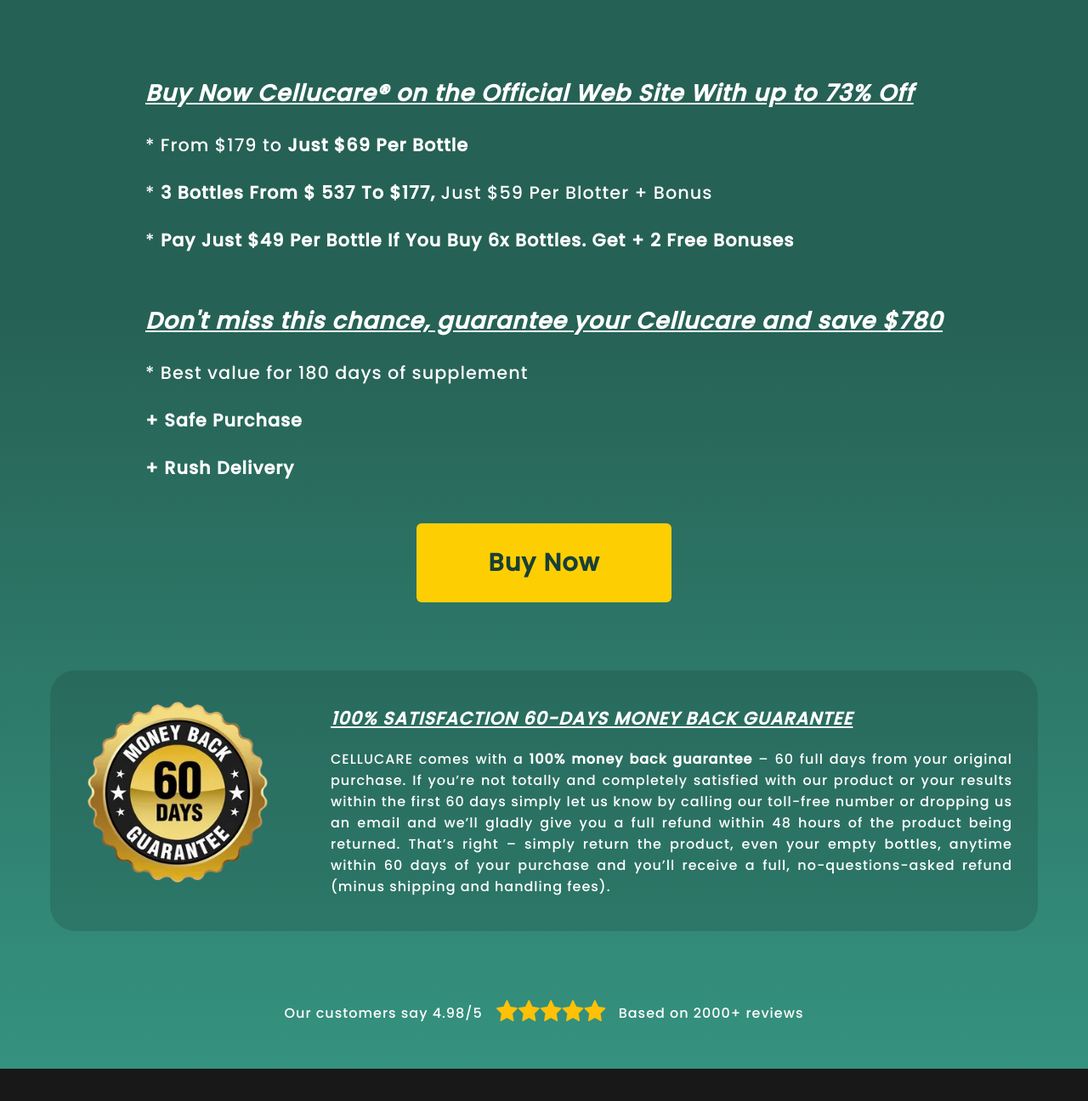
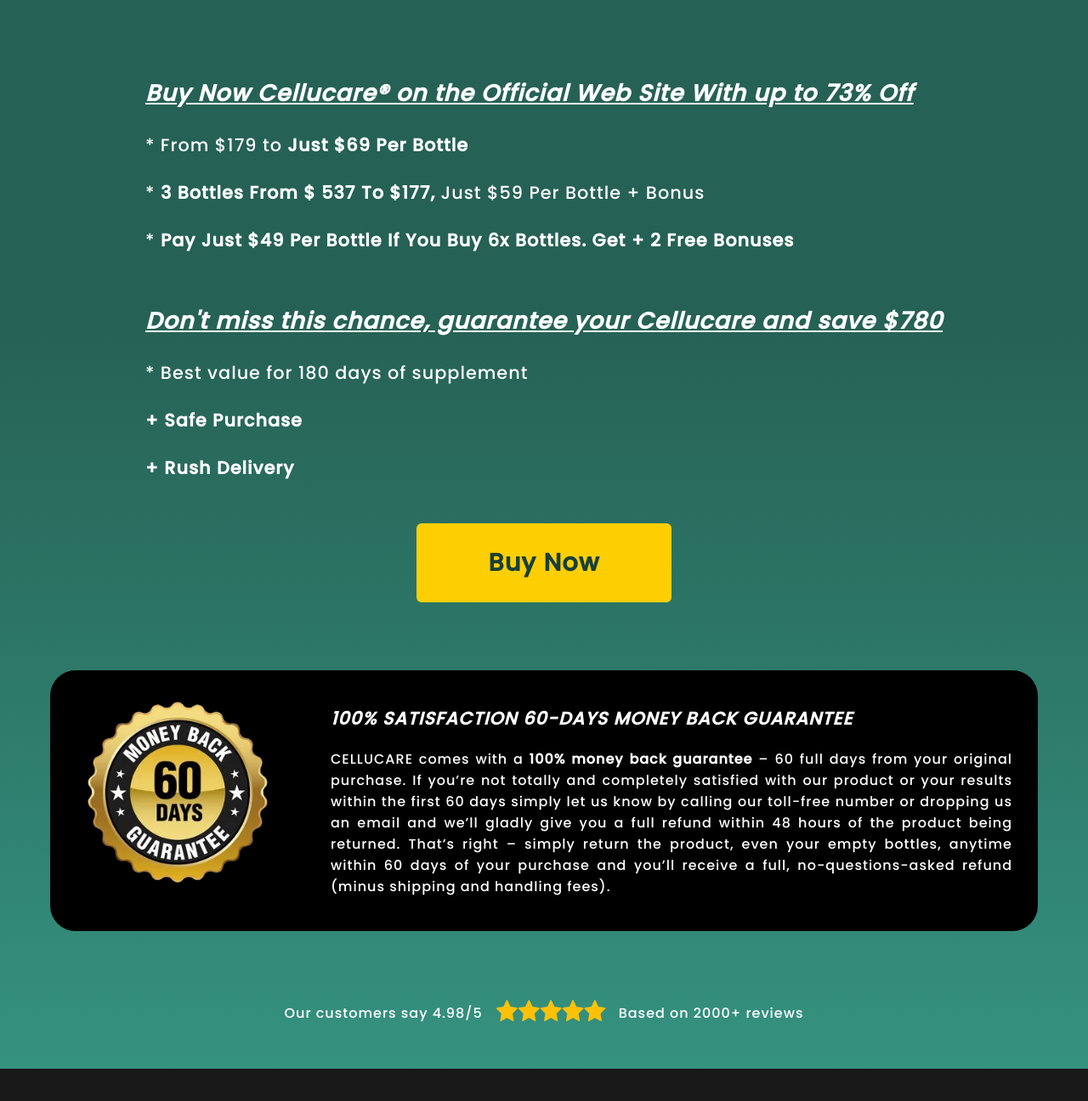
Before and after one commit to oNandopro/cellucare, a plain HTML site: page index.html in a window 1280 px wide. Shown: the part 1099-2395 px from the top of the page at 85% size. Drawn offline with Linux system fonts and the light colour scheme.

Commit message:
edit guarantee

```diff
--- a/index.html
+++ b/index.html
@@ -64,7 +64,7 @@
                 <div class="p_name">
                     <h3><strong>Buy Now Cellucare® on the Official Web Site With up to 73% Off</strong></h3>
                     <p>* From $179 to <strong>Just $69 Per Bottle</strong></p>
-                    <p>*<strong> 3 Bottles From $ 537 To $177,</strong> Just $59 Per Blotter + Bonus </p>
+                    <p>*<strong> 3 Bottles From $ 537 To $177,</strong> Just $59 Per Bottle + Bonus </p>
                     <p>* <strong>Pay Just $49 Per Bottle If You Buy 6x Bottles. Get + 2 Free Bonuses</strong></p>
                     <h3><strong>Don't miss this chance, guarantee your Cellucare and save $780</strong></h3>
                     <p>* Best value for 180 days of supplement</p>
--- a/style/style_index.css
+++ b/style/style_index.css
@@ -230,7 +230,7 @@ h3 {
     justify-content: center;
     align-items: center;
     margin-top: 80px;
-    background-color: #193f373d;
+    background-color: #000000;
     border-radius: 30px;
 }
 #guar {
@@ -243,6 +243,7 @@ h3 {
 #h3_guarantee {
     margin-top: 0;
     margin-bottom: 20px;
+    text-decoration: none;
 }
 .button_find_out {
     display: none;
```
